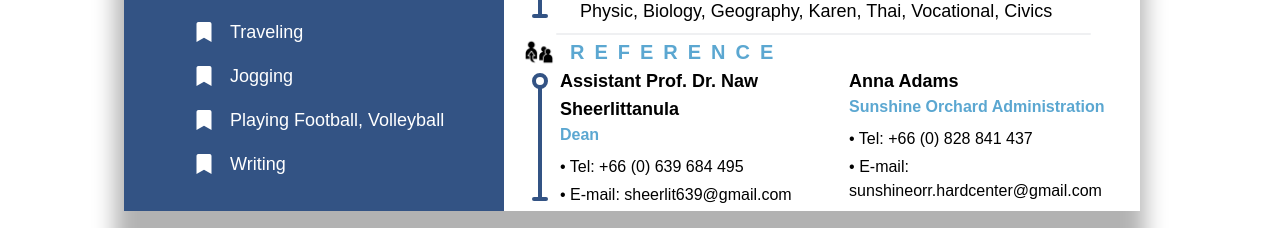
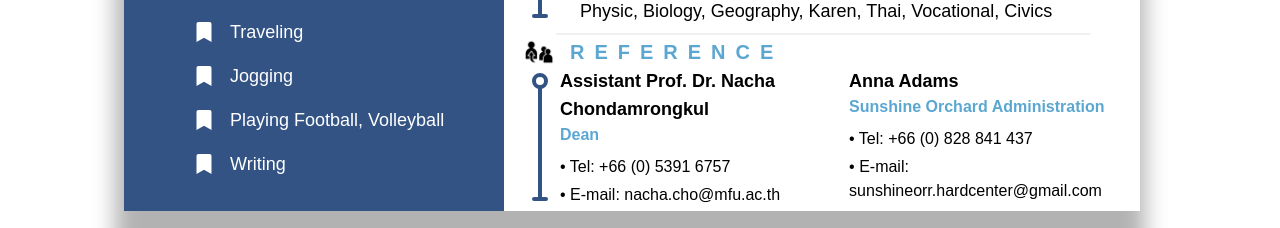
Before and after one commit to Suwit-phit/suwit-phit-graduate-resume-cv, a Next.js app: page / in a window 1280 px wide. Shown: the part 3027-3255 px from the top of the page. Built offline with nearby package versions, Linux system fonts and the light colour scheme.

Commit message:
change referece

```diff
--- a/src/app/components/secondPage/S_Timeline.js
+++ b/src/app/components/secondPage/S_Timeline.js
@@ -263,12 +263,13 @@ const S_Timeline = () => {
                     {/* <div className=" grid grid-cols-2 gap-0 bg-lime-500"> */}
                     {/* First reference */}
                     <div className='ml-2 w-[350px]'>
-                        <h3 className="font-semibold text-lg">Assistant Prof. Dr. Naw Sheerlittanula</h3>
+                        <h3 className="font-semibold text-lg">Assistant Prof. Dr. Nacha Chondamrongkul</h3>
+                        {/* <h3 className="font-semibold text-lg">Assistant Prof. Dr. Naw Sheerlittanula</h3> */}
                         <p className="font-semibold text-[#5ba7d1]">Dean</p>
                         {/* <ul className="mt-2 text-sm text-gray-600 space-y-1"> */}
                         <ul className="mt-2 space-y-1">
-                            <li>• Tel: +66 (0) 639 684 495</li>
-                            <li>• E-mail: sheerlit639@gmail.com</li>
+                            <li>• Tel: +66 (0) 5391 6757</li>
+                            <li>• E-mail: nacha.cho@mfu.ac.th</li>
                         </ul>
                     </div>
                     {/* Second reference */}
```
